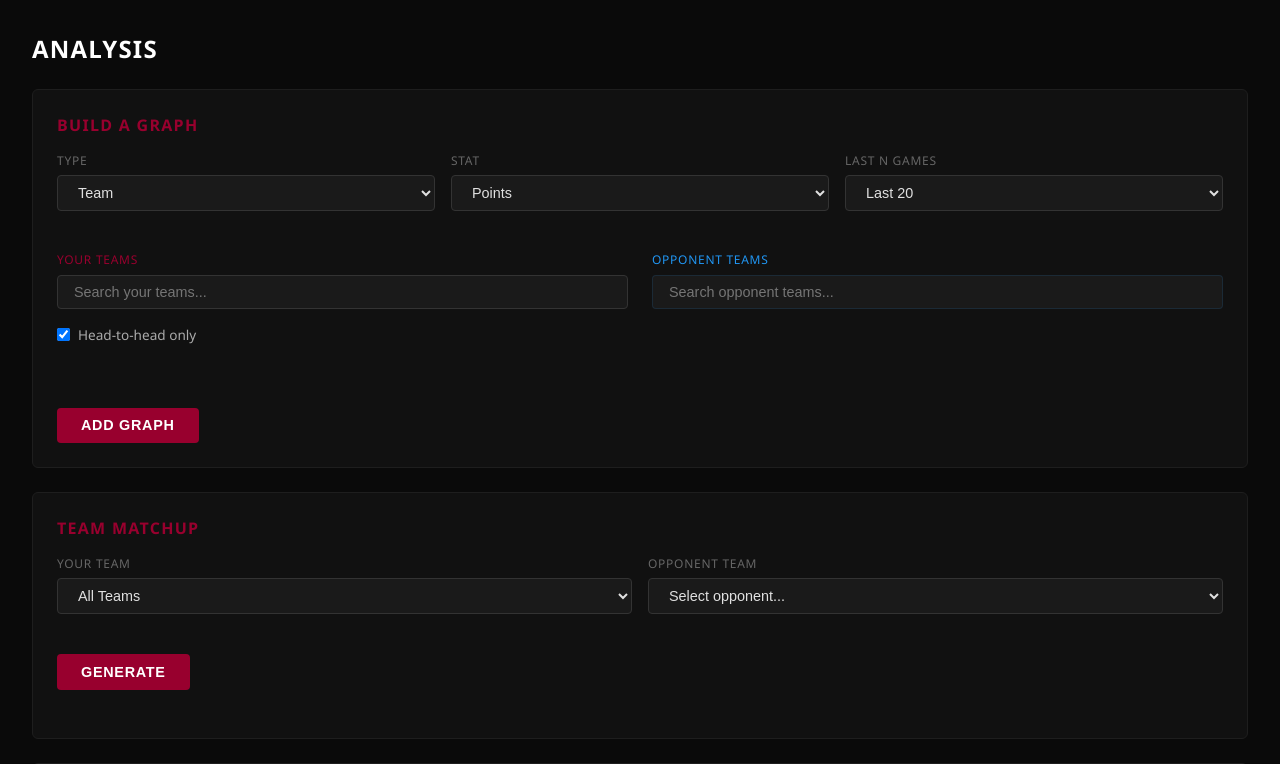
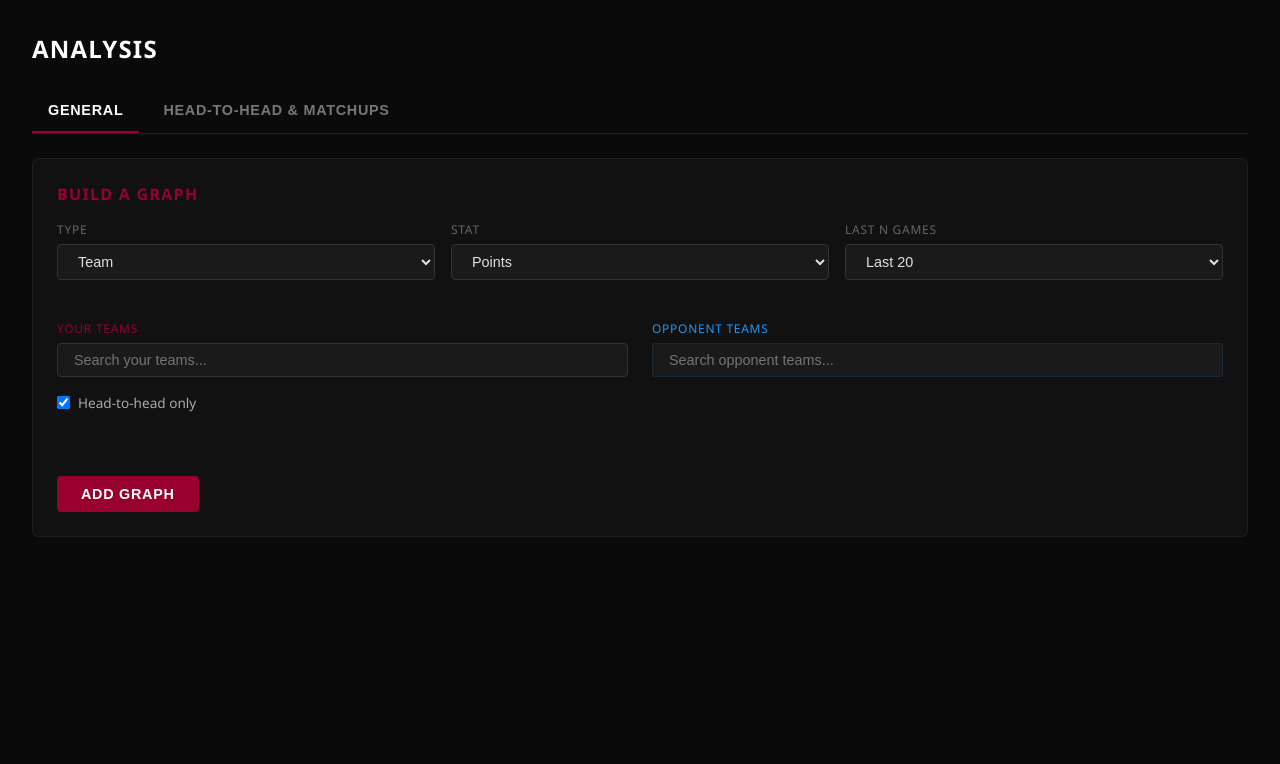
Before and after one commit to cVasquezRR413/player-metrics, a Flask app: template templates/analysis.html in a window 1280 px wide. Shown: the part 56-820 px from the top of the page. After the commit the page ends 593 px from the top, so only its background shows below. Run offline with Flask 3, Linux system fonts and the light colour scheme; the template is opened without the code that fills it, so the values that code supplies are empty.

Commit message:
Added Analysis Page Tabs

```diff
--- a/templates/analysis.html
+++ b/templates/analysis.html
@@ -2,6 +2,23 @@
 {% block content %}
 
 <h1>Analysis</h1>
+
+<!-- ═══════════════════════════════════════════════════
+     ANALYSIS TABS
+════════════════════════════════════════════════════ -->
+<div class="analysis-tabs">
+    <button id="generalTabBtn" class="analysis-tab active" onclick="switchAnalysisTab('general')">
+        General
+    </button>
+    <button id="headToHeadTabBtn" class="analysis-tab" onclick="switchAnalysisTab('headToHead')">
+        Head-to-Head & Matchups
+    </button>
+</div>
+
+<!-- ═══════════════════════════════════════════════════
+     GENERAL TAB
+════════════════════════════════════════════════════ -->
+<div id="generalTab">
 
     <!-- ═══════════════════════════════════════════════════
          GRAPH BUILDER
@@ -137,6 +154,23 @@
 
     <div id="graphsContainer"></div>
 
+</div>
+
+<!-- ═══════════════════════════════════════════════════
+     HEAD-TO-HEAD & MATCHUPS TAB
+════════════════════════════════════════════════════ -->
+<div id="headToHeadTab" style="display:none;">
+
+    <!-- ═══════════════════════════════════════════════════
+         HEAD-TO-HEAD GRAPH BUILDER PLACEHOLDER
+    ════════════════════════════════════════════════════ -->
+    <div class="card">
+        <h2>Head-to-Head Graph Builder</h2>
+        <p style="color:#888; margin-bottom:0;">
+            Coming next: two-sided Your Side / Opponent Side graph builder for matchup-only graphs.
+        </p>
+    </div>
+
     <!-- ═══════════════════════════════════════════════════
          TEAM MATCHUP
     ════════════════════════════════════════════════════ -->
@@ -204,6 +238,8 @@
         <div id="playerMatchupResults" style="margin-top:1.5rem;"></div>
     </div>
 
+</div>
+
 <style>
     .field-label {
         display: block;
@@ -234,6 +270,31 @@
     .tag-control.active {
         background: rgba(255,255,255,0.35);
         font-weight: 700;
+    }
+    .analysis-tabs {
+        display: flex;
+        gap: 0.5rem;
+        margin-bottom: 1.5rem;
+        border-bottom: 1px solid #222;
+    }
+    .analysis-tab {
+        background: transparent;
+        color: #777;
+        border: none;
+        border-bottom: 2px solid transparent;
+        padding: 0.8rem 1rem;
+        cursor: pointer;
+        font-size: 0.9rem;
+        font-weight: 600;
+        text-transform: uppercase;
+        letter-spacing: 0.05em;
+    }
+    .analysis-tab:hover {
+        color: #e0e0e0;
+    }
+    .analysis-tab.active {
+        color: #fff;
+        border-bottom-color: #98002E;
     }
 </style>
 
@@ -293,6 +354,27 @@ let graphPlayers = new Map();
 
 // Matchup table players
 let matchupPlayers = new Map();
+
+// ─── ANALYSIS TABS ───────────────────────────────────
+
+function switchAnalysisTab(tab) {
+    const generalTab = document.getElementById('generalTab');
+    const headToHeadTab = document.getElementById('headToHeadTab');
+    const generalBtn = document.getElementById('generalTabBtn');
+    const headToHeadBtn = document.getElementById('headToHeadTabBtn');
+
+    if (tab === 'general') {
+        generalTab.style.display = 'block';
+        headToHeadTab.style.display = 'none';
+        generalBtn.classList.add('active');
+        headToHeadBtn.classList.remove('active');
+    } else {
+        generalTab.style.display = 'none';
+        headToHeadTab.style.display = 'block';
+        generalBtn.classList.remove('active');
+        headToHeadBtn.classList.add('active');
+    }
+}
 
 // ─── GRAPH BUILDER ───────────────────────────────────
 
```
Lines whose indentation alone changed are shown as unchanged.
